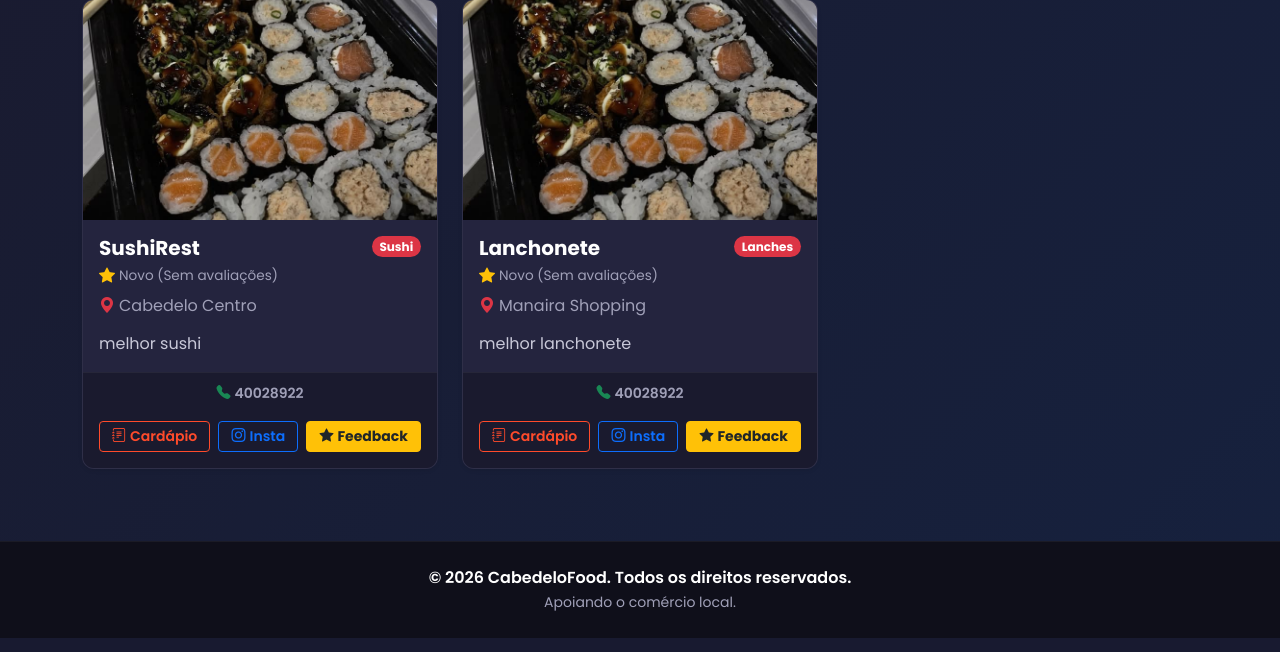
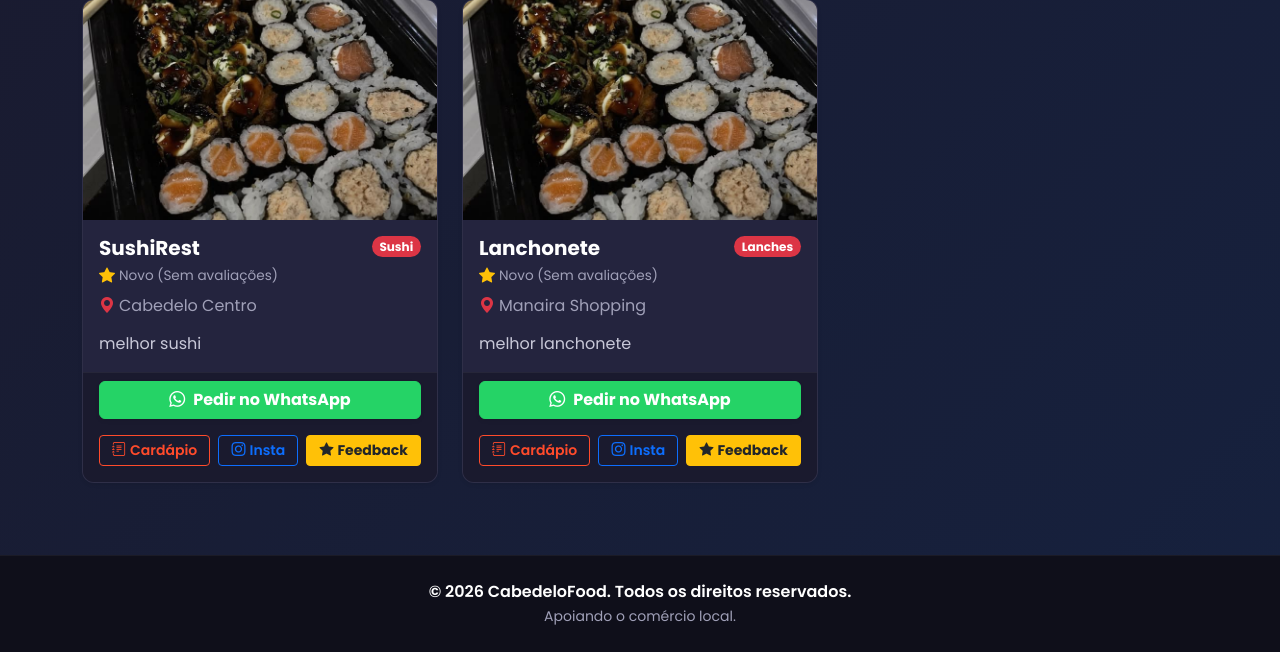
Before and after one commit to brenosobre/CabedeloFood, a Django app: page / in a window 1280 px wide. Shown: the part 377-1029 px from the top of the page. Run offline with Django 5.2, Linux system fonts and the light colour scheme; data comes from the database, SQL or seed files in the repository; data that the repository does not hold is empty.

Commit message:
botao zap

```diff
--- a/restaurantes/templates/restaurantes/index.html
+++ b/restaurantes/templates/restaurantes/index.html
@@ -207,9 +207,18 @@
                     </div>
 
                     <div class="card-footer pb-3">
-                        <div class="text-center mb-3">
-                            <small class="text-muted fw-semibold"><i class="bi bi-telephone-fill text-success me-1"></i>{{ rest.telefone }}</small>
+
+                        <!-- --- NOVO BOTÃO DO WHATSAPP --- -->
+                        <div class="mb-3">
+                            <a href="https://wa.me/55{{ rest.telefone|cut:' '|cut:'-'|cut:'('|cut:')' }}?text=Olá! Vi o restaurante {{ rest.nome }} no CabedeloFood e gostaria de saber mais."
+                               target="_blank"
+                               class="btn w-100 fw-bold shadow-sm text-white"
+                               style="background-color: #25D366; border-color: #25D366; transition: transform 0.2s;">
+                                <i class="bi bi-whatsapp me-2"></i>Pedir no WhatsApp
+                            </a>
                         </div>
+                        <!-- --- FIM DO BOTÃO DO WHATSAPP --- -->
+
                         <div class="d-flex gap-2 flex-wrap">
                             {% if rest.link_cardapio %}
                                 <a href="{{ rest.link_cardapio }}" target="_blank" class="btn btn-outline-danger btn-sm flex-fill fw-semibold"><i class="bi bi-journal-text me-1"></i>Cardápio</a>
```
